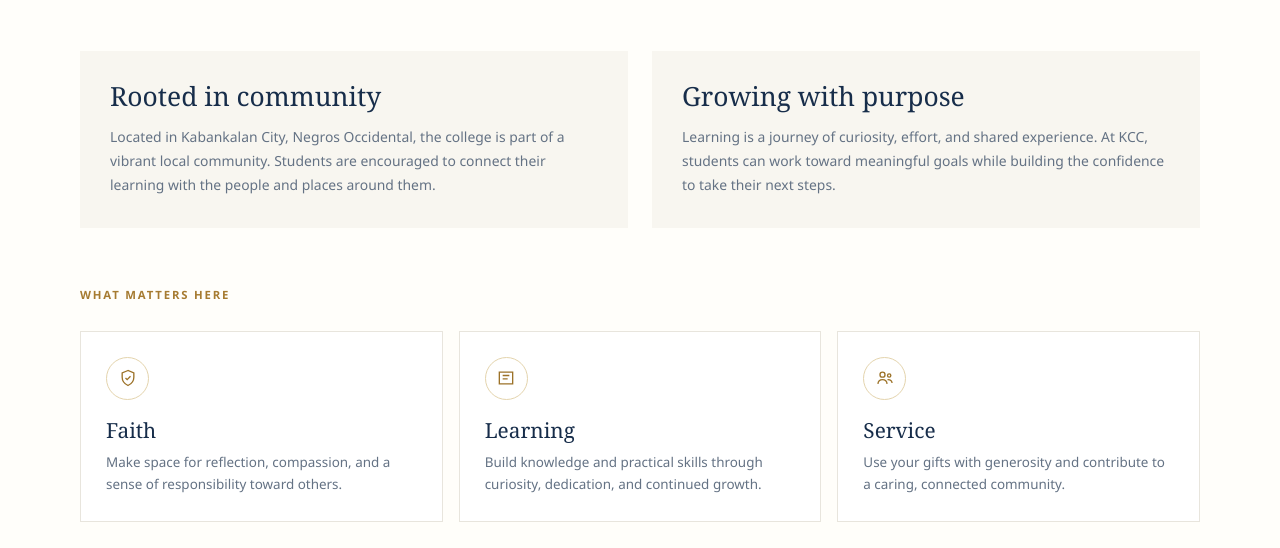
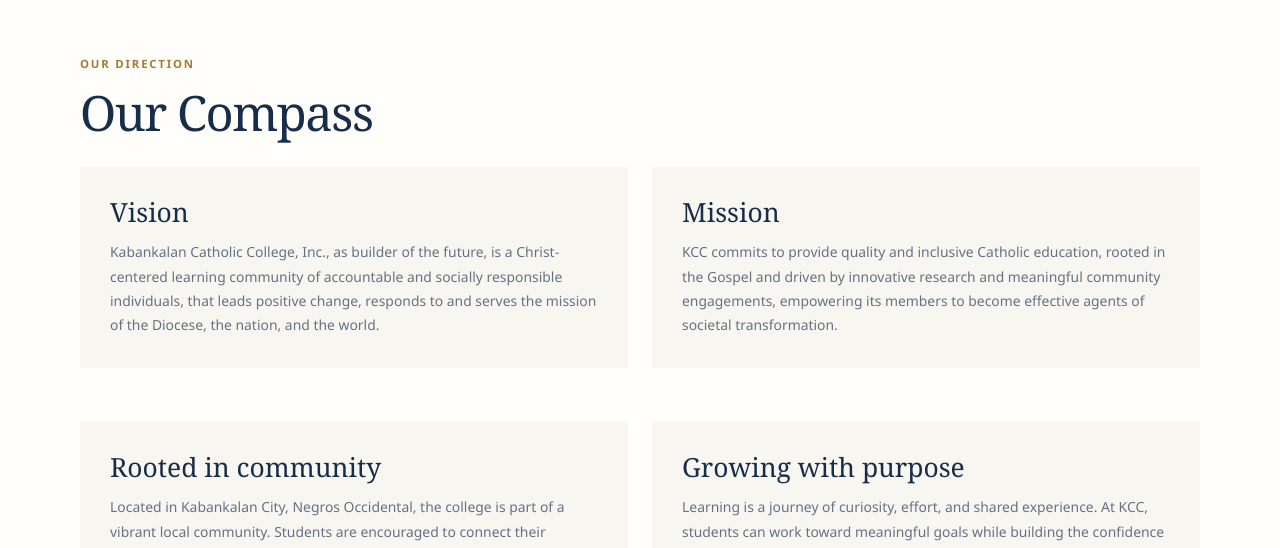
Before and after one commit to jrgabales2006-dot/Gabales-project-2, a plain HTML site: page about.html in a window 1280 px wide. Shown: the part 817-1365 px from the top of the page. Drawn offline with Linux system fonts and the light colour scheme.

Commit message:
adding mission and visions

```diff
--- a/about.html
+++ b/about.html
@@ -21,6 +21,13 @@
     <section class="page-main"><div class="wrap">
       <span class="section-label">A place to grow</span><h2 class="section-title">Education for the whole person.</h2>
       <p class="lead">College is a time to expand what you know and discover who you want to become. KCC's Catholic identity brings learning together with reflection, character, and care for others.</p>
+      <div class="section-block">
+        <span class="section-label">Our direction</span><h2 class="section-title">Our Compass</h2>
+        <div class="content-grid" style="margin-top:27px">
+          <article class="soft-panel"><h2>Vision</h2><p>Kabankalan Catholic College, Inc., as builder of the future, is a Christ-centered learning community of accountable and socially responsible individuals, that leads positive change, responds to and serves the mission of the Diocese, the nation, and the world.</p></article>
+          <article class="soft-panel"><h2>Mission</h2><p>KCC commits to provide quality and inclusive Catholic education, rooted in the Gospel and driven by innovative research and meaningful community engagements, empowering its members to become effective agents of societal transformation.</p></article>
+        </div>
+      </div>
       <div class="content-grid section-block">
         <article class="soft-panel"><h2>Rooted in community</h2><p>Located in Kabankalan City, Negros Occidental, the college is part of a vibrant local community. Students are encouraged to connect their learning with the people and places around them.</p></article>
         <article class="soft-panel"><h2>Growing with purpose</h2><p>Learning is a journey of curiosity, effort, and shared experience. At KCC, students can work toward meaningful goals while building the confidence to take their next steps.</p></article>
```
